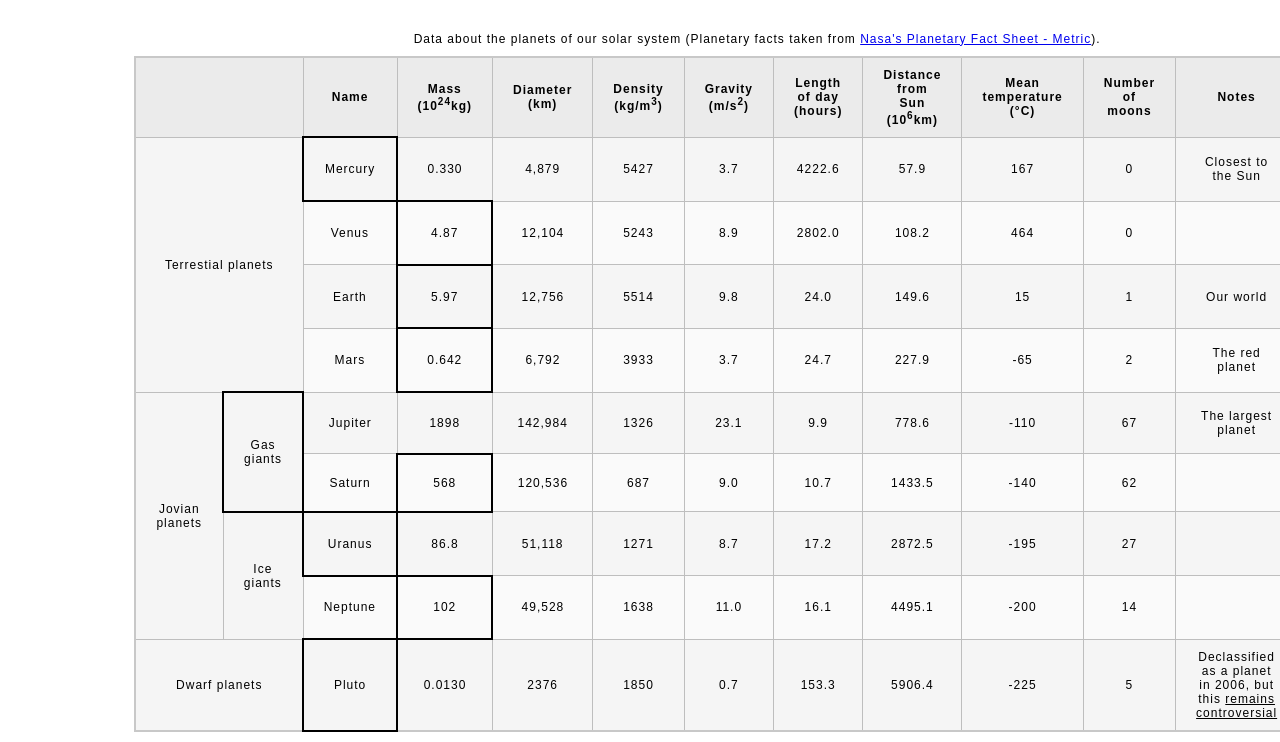
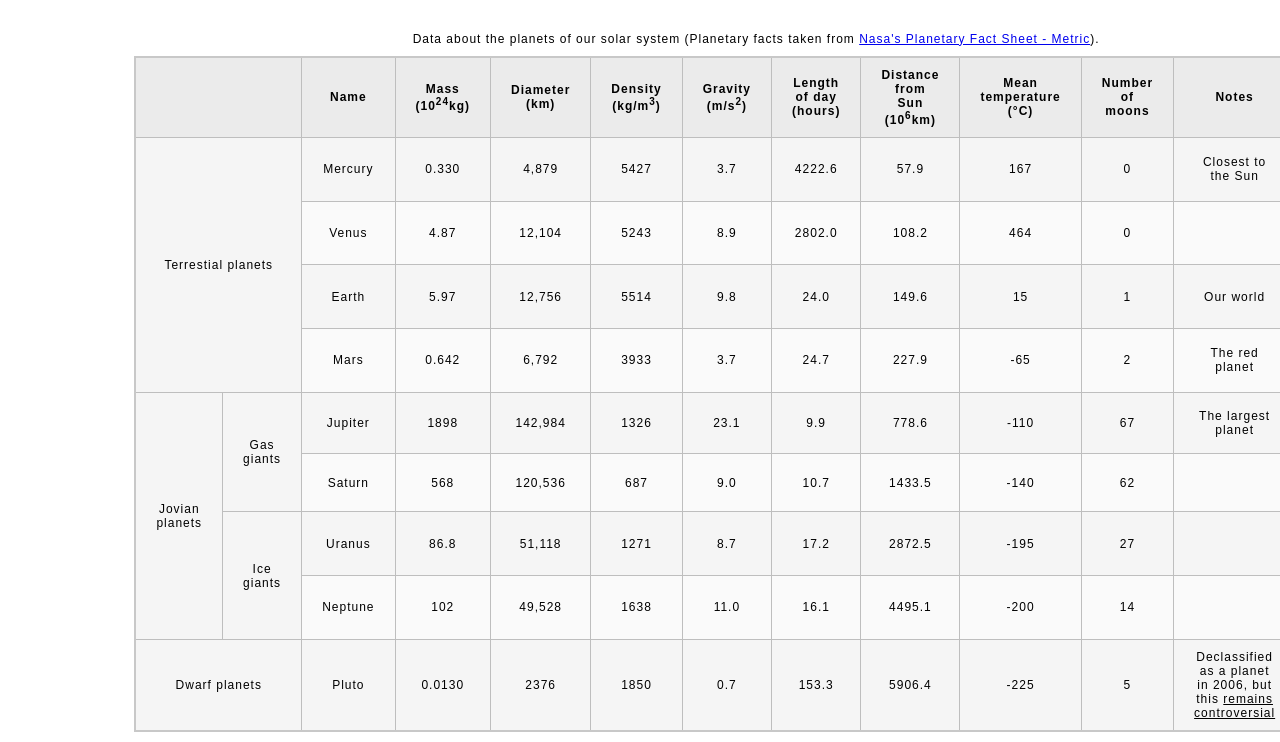
Before and after one commit to Bananaman710/bananaman710.github.io, a PHP site: page /planets-table/planet-table.html in a window 1280 px wide; the page is wider, and only the part inside the window is pictured. Shown: the part 58-800 px from the top of that part. Run offline with PHP 8.4, Linux system fonts and the light colour scheme.

Commit message:
wednesday updates

```diff
--- a/planets-table/css/style.css
+++ b/planets-table/css/style.css
@@ -40,7 +40,7 @@ tr:nth-child(odd) td {
   background-color: rgb(245,245,245);
 }
 
-tr>td:nth-child(2) {
+col:nth-child(2) {
     border:2px solid #000;
 }
 
--- a/planets-table/planet-table.html
+++ b/planets-table/planet-table.html
@@ -18,7 +18,7 @@
                 <caption>Data about the planets of our solar system (Planetary facts taken from <a href="http://nssdc.gsfc.nasa.gov/planetary/factsheet/">Nasa's Planetary Fact Sheet - Metric</a>).
                 </caption>
             <colgroup>
-            </colgroup>
+
             <thead>
                 <tr>
                     <th colspan="2">&nbsp; </th>
@@ -35,7 +35,7 @@
                     <th>Image</th>
                 </tr>
             </thead>
-
+        </colgroup>
             <tbody>
             <tr>
                 <td rowspan="4"; colspan="2">Terrestial planets</td>
```
